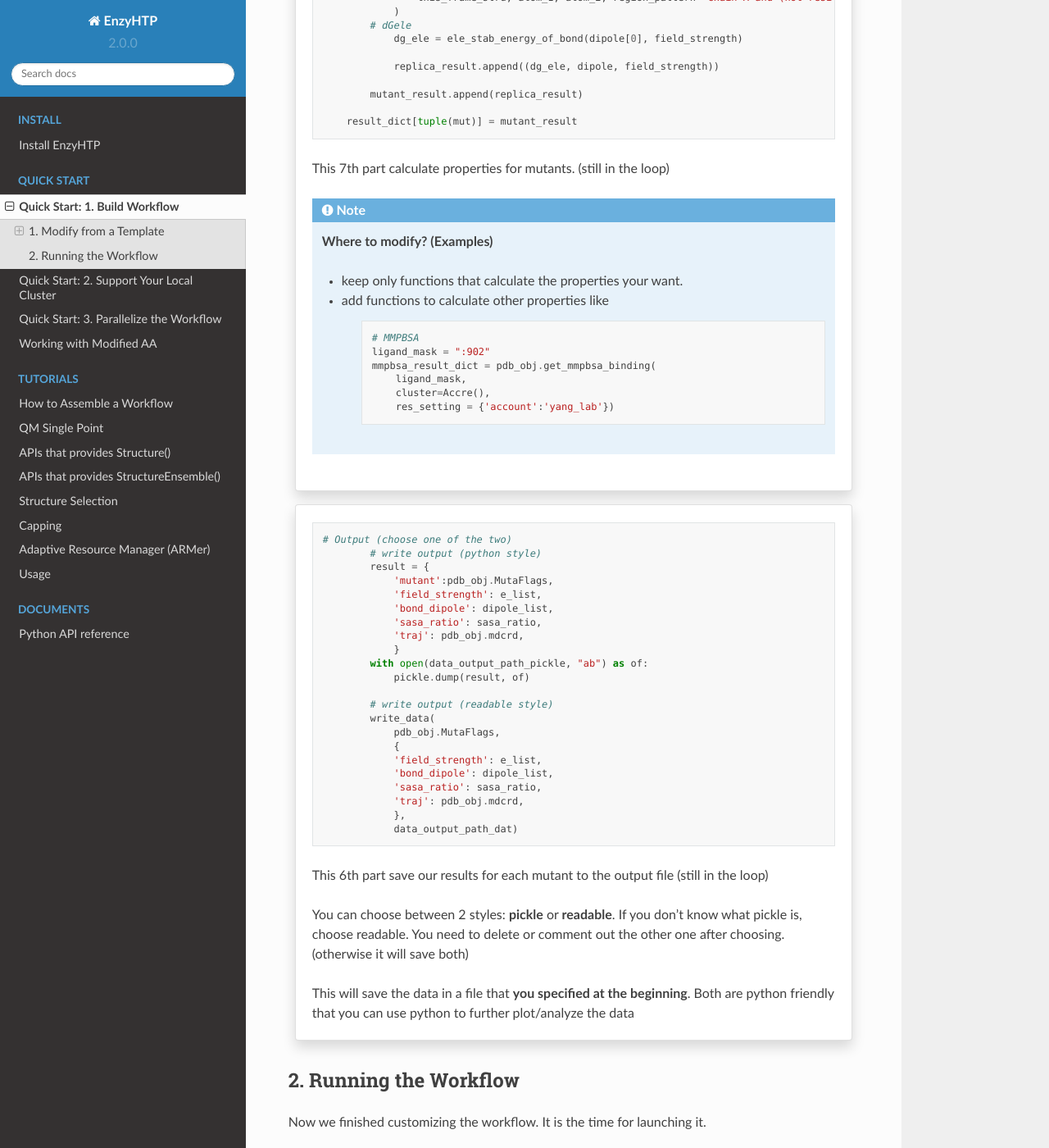
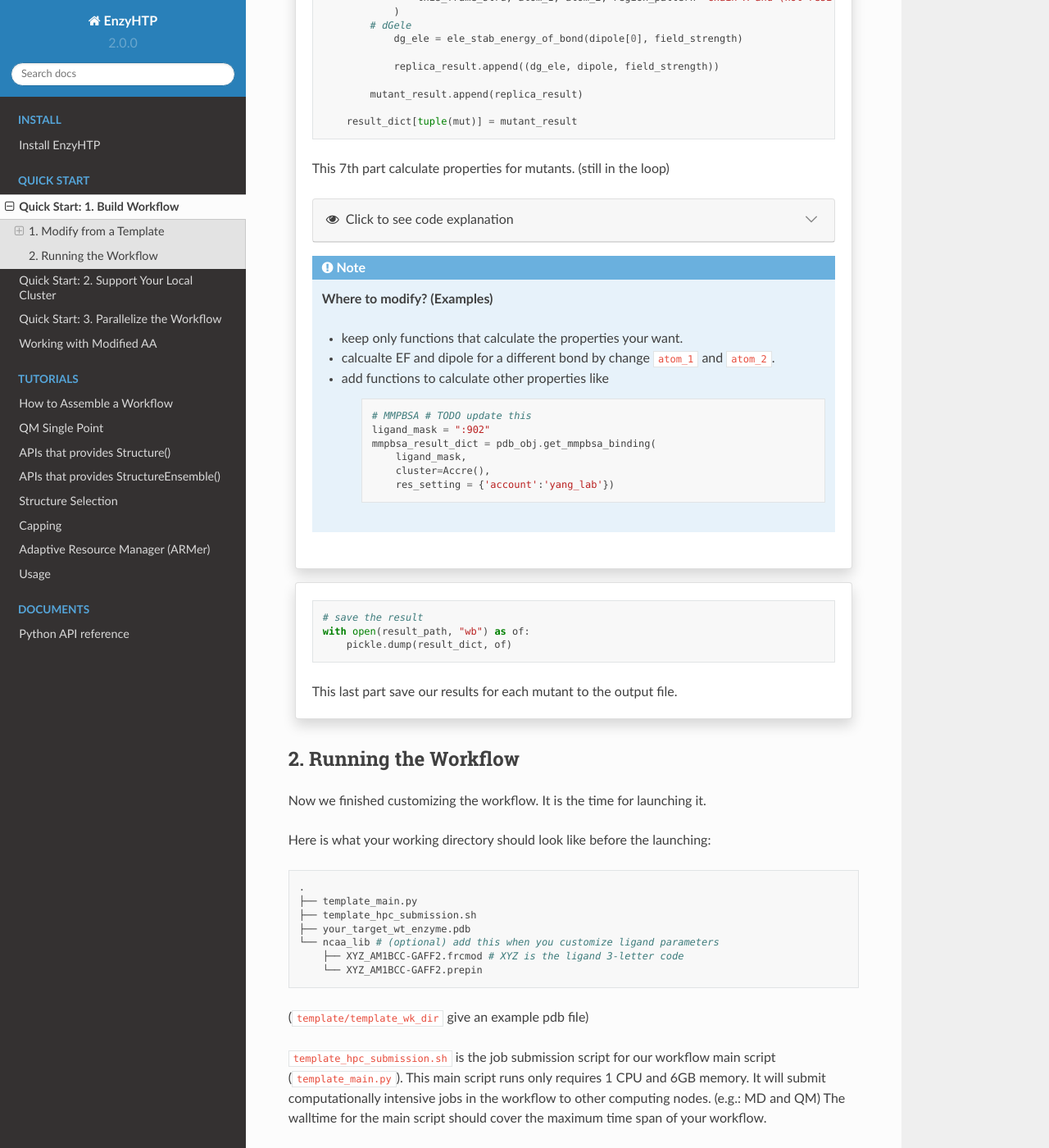
Before and after one commit to ChemBioHTP/enzyhtp_doc, a Sphinx documentation site: the page built from docs/source/qkst_general.rst, in a window 1280 px wide and 1400 px high, scrolled down 6348 px. Shown: the whole window at 82% size. Built offline with Sphinx 7.4.7 and the Read the Docs theme 2.0.0, drawn with Linux system fonts in a browser that asks for light colours; some of the changed text lies outside the part shown.

Commit message:
misc changes

```diff
--- a/docs/source/qkst_general.rst
+++ b/docs/source/qkst_general.rst
@@ -394,33 +394,29 @@
 
     This 7th part calculate properties for mutants. (still in the loop)
 
-    .. .. dropdown:: :fa:`eye,mr-1` Click to see code explanation
+    .. dropdown:: :fa:`eye,mr-1` Click to see code explanation
 
-    ..     With the model generated by QM and MM, we calculate enzyme's internal electric field strength (``get_field_strength``),
-    ..     the reacting bond dipole moment (``get_bond_dipole``), and the substrate positing index (or SASA ratio) (``get_sasa_ratio``).
-    ..     Note that we use ``get_stru()`` to update the topology to the latest one before MD.
+        With the wavefunctions generated by QM and trajectories generated by MM,
+        we calculate the reacting bond dipole moment (``bond_dipole``),
+        enzyme's internal electric field strength (``ele_field_strength_at_along``),
+        and electrostatic stablization energy (``ele_stab_energy_of_bond``).
 
-    ..     Most of the code are self-explaining in this part. I will explain for:
+        Most of the code are self-explaining in this part. I will explain for:
 
-    ..     ``a1 = int(pdb_obj.stru.ligands[0].CAE)``
-    ..         This gets the atomic index of the "CAE" atom in the substrate. The index is access in a pythonic way.
-    ..     ``a1qm = pdb_obj.qm_cluster_map[str(a1)]``
-    ..         This converts the atom index of a1 in the PDB to the atom index of a1 in the gaussain input/output file.
-    ..     ``e_atom_mask``
-    ..         This defines the region that EnzyHTP use to calculate the electric field strength.
-    ..     ``mask_sasa, mask_pro, mask_sub``
-    ..         These masks are the only masks that support the full Amber masking syntax.
+        ``region_pattern``
+            This defines the region that EnzyHTP use to calculate the electric field strength.
 
     .. note::
 
         **Where to modify? (Examples)**
 
         - keep only functions that calculate the properties your want.
+        - calcualte EF and dipole for a different bond by change ``atom_1`` and ``atom_2``.
         - add functions to calculate other properties like
 
-            .. code::
+            .. code:: python
 
-                # MMPBSA
+                # MMPBSA # TODO update this
                 ligand_mask = ":902"
                 mmpbsa_result_dict = pdb_obj.get_mmpbsa_binding(
                     ligand_mask,
@@ -432,37 +428,11 @@
 
     .. code:: python
 
-        # Output (choose one of the two)
-                # write output (python style)
-                result = {
-                    'mutant':pdb_obj.MutaFlags,
-                    'field_strength': e_list,
-                    'bond_dipole': dipole_list,
-                    'sasa_ratio': sasa_ratio,
-                    'traj': pdb_obj.mdcrd,
-                    }
-                with open(data_output_path_pickle, "ab") as of:
-                    pickle.dump(result, of)
+        # save the result
+        with open(result_path, "wb") as of:
+            pickle.dump(result_dict, of)
 
-                # write output (readable style)
-                write_data(
-                    pdb_obj.MutaFlags,
-                    {
-                    'field_strength': e_list,
-                    'bond_dipole': dipole_list,
-                    'sasa_ratio': sasa_ratio,
-                    'traj': pdb_obj.mdcrd,
-                    },
-                    data_output_path_dat)
-
-    This 6th part save our results for each mutant to the output file (still in the loop)
-
-    You can choose between 2 styles: **pickle** or **readable**. If you don't know what pickle is, choose
-    readable. You need to delete or comment out the other one after choosing. (otherwise it will save both)
-
-    This will save the data in a file that **you specified at the beginning**. Both are python friendly that
-    you can use python to further plot/analyze the data
-
+    This last part save our results for each mutant to the output file.
 
 2. Running the Workflow
 ==============================================
@@ -476,11 +446,11 @@
     ├── template_main.py
     ├── template_hpc_submission.sh
     ├── your_target_wt_enzyme.pdb
-    └── ligands # (optional) add this when you customize ligand parameters
-        ├── ligand_XYZ.frcmod # XYZ is the ligand 3-letter code
-        └── ligand_XYZ.prepin
+    └── ncaa_lib # (optional) add this when you customize ligand parameters
+        ├── XYZ_AM1BCC-GAFF2.frcmod # XYZ is the ligand 3-letter code
+        └── XYZ_AM1BCC-GAFF2.prepin
 
-(``template/template_wk_dir`` give an example of such a working dir before putting the 2 scripts in)
+(``template/template_wk_dir`` give an example pdb file)
 
 ``template_hpc_submission.sh`` is the job submission script for our workflow main script (``template_main.py``). This main script runs only requires 1 CPU and 6GB memory.
 It will submit computationally intensive jobs in the workflow to other computing nodes. (e.g.: MD and QM)
```
